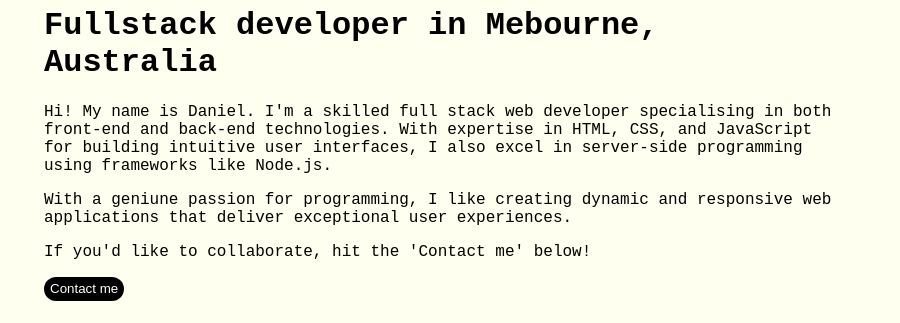
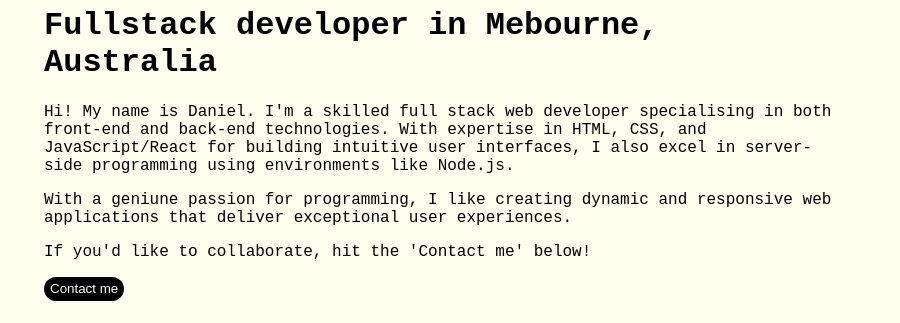
Before and after one commit to Dxreid/Dreid-portfolio, a plain HTML site: page index.html in a window 1280 px wide. Shown: the part 147-470 px from the top of the page, 380-1280 px from the left. Drawn offline with Linux system fonts and the light colour scheme.

Commit message:
minor wording amendment

```diff
--- a/index.html
+++ b/index.html
@@ -29,7 +29,7 @@
 <div class="aboutMeSection">
     <div class="aboutMeLeftSide">
     <h1>Fullstack developer in Mebourne, Australia</h1>
-    <p>Hi! My name is Daniel. I'm a skilled full stack web developer specialising in both front-end and back-end technologies. With expertise in HTML, CSS, and JavaScript for building intuitive user interfaces, I also excel in server-side programming using frameworks like Node.js.  </p>
+    <p>Hi! My name is Daniel. I'm a skilled full stack web developer specialising in both front-end and back-end technologies. With expertise in HTML, CSS, and JavaScript/React for building intuitive user interfaces, I also excel in server-side programming using environments like Node.js.  </p>
     <p>With a geniune passion for programming, I like creating dynamic and responsive web applications that deliver exceptional user experiences.</p>
     <p>If you'd like to collaborate, hit the 'Contact me' below!</p></p>
     <a href="mailto:danieldreid@gmail.com"><button class="contactMe">Contact me</button></a>
```
